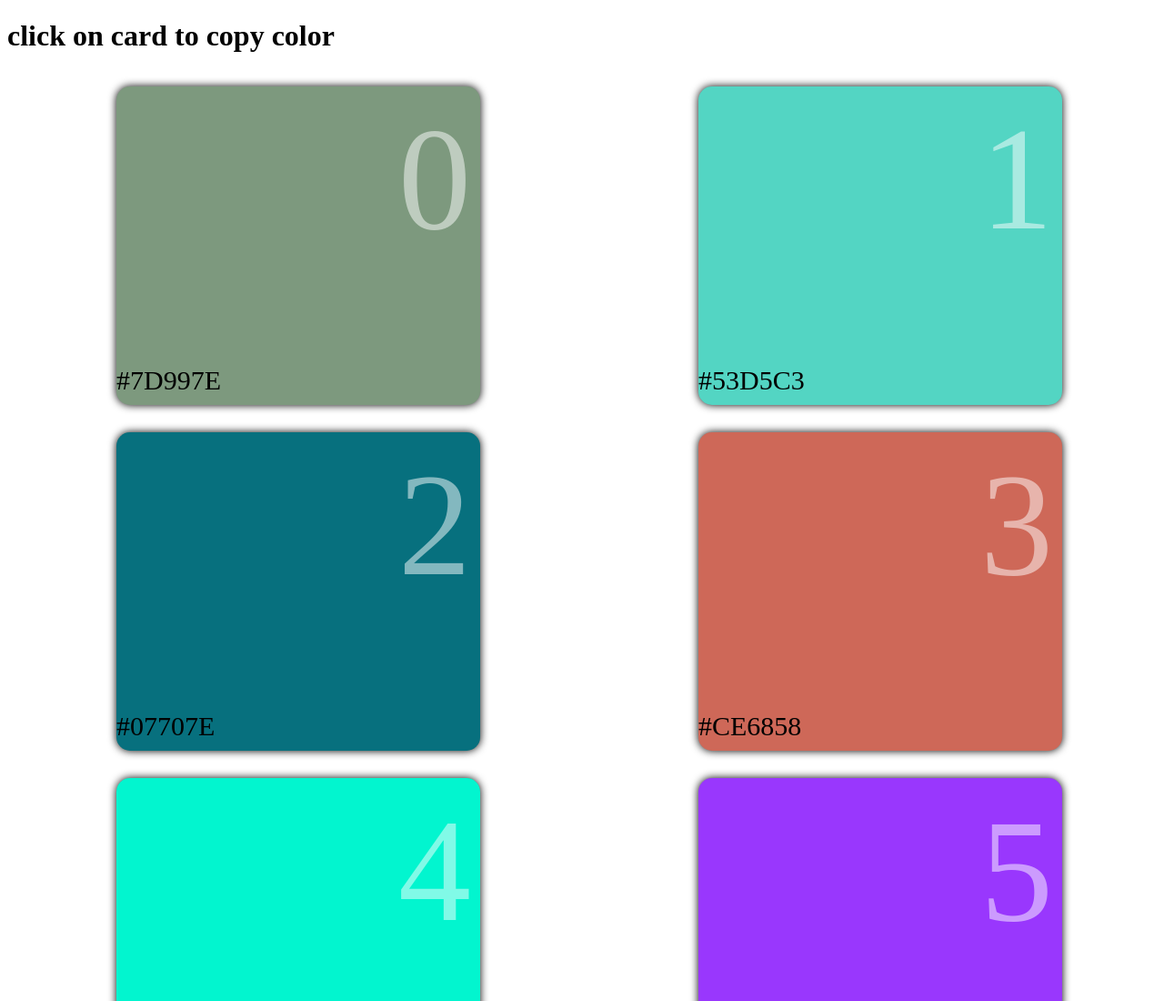
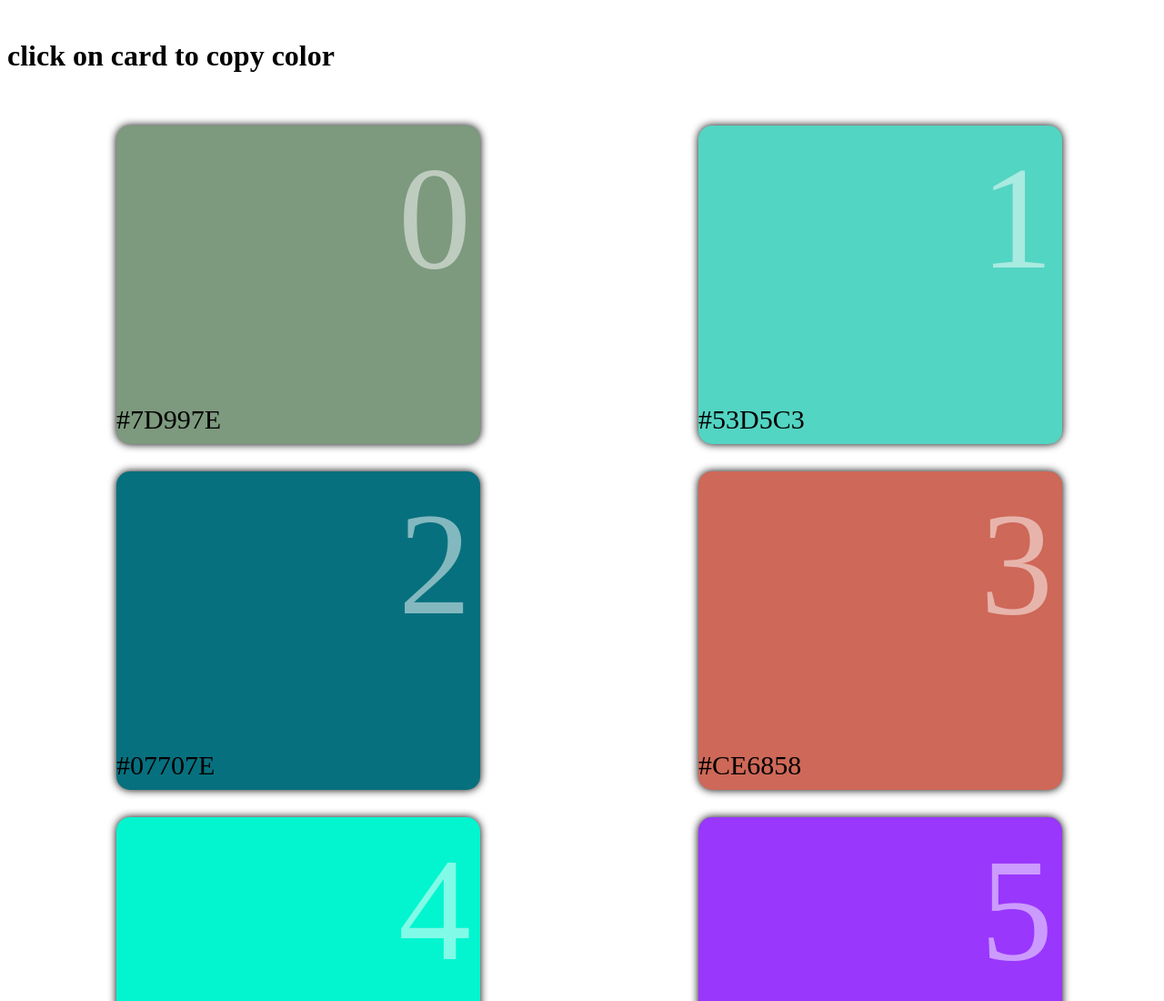
Before and after one commit to chappidiRushi/GitProject1, a website: page index.html in a window 1280 px wide. Shown: the top 1100 px of the page at 91% size. Drawn offline with Linux system fonts and the light colour scheme.

Commit message:
reloading fixed

```diff
--- a/index.html
+++ b/index.html
@@ -8,7 +8,7 @@
     <link rel="stylesheet" href="style.css">
 </head>
 <body>
-    <h1>click on card to copy color</h1>
+    <h1 id="intro">click on card to copy color</h1>
   <div class="main"></div>
   </div>
     <script src="main.js"></script>
--- a/main.js
+++ b/main.js
@@ -73,7 +73,7 @@ function cliptest() {
 window.onscroll =(e)=>{
     var ch = window.pageYOffset/e.target.body.clientHeight*100;
     //console.log(window.pageYOffset, e.target.body.clientHeight);
-    if (ch>95) {
+    if (ch>90) {
     createElements(100);
     }
 }
--- a/style.css
+++ b/style.css
@@ -1,5 +1,10 @@
 body,html{
     width:100%;
+}
+#intro {
+    color:black;
+    line-height:80px;
+    background-color:rgba(255,255,255,0.3)
 }
 .main {
     width:100%;
```
